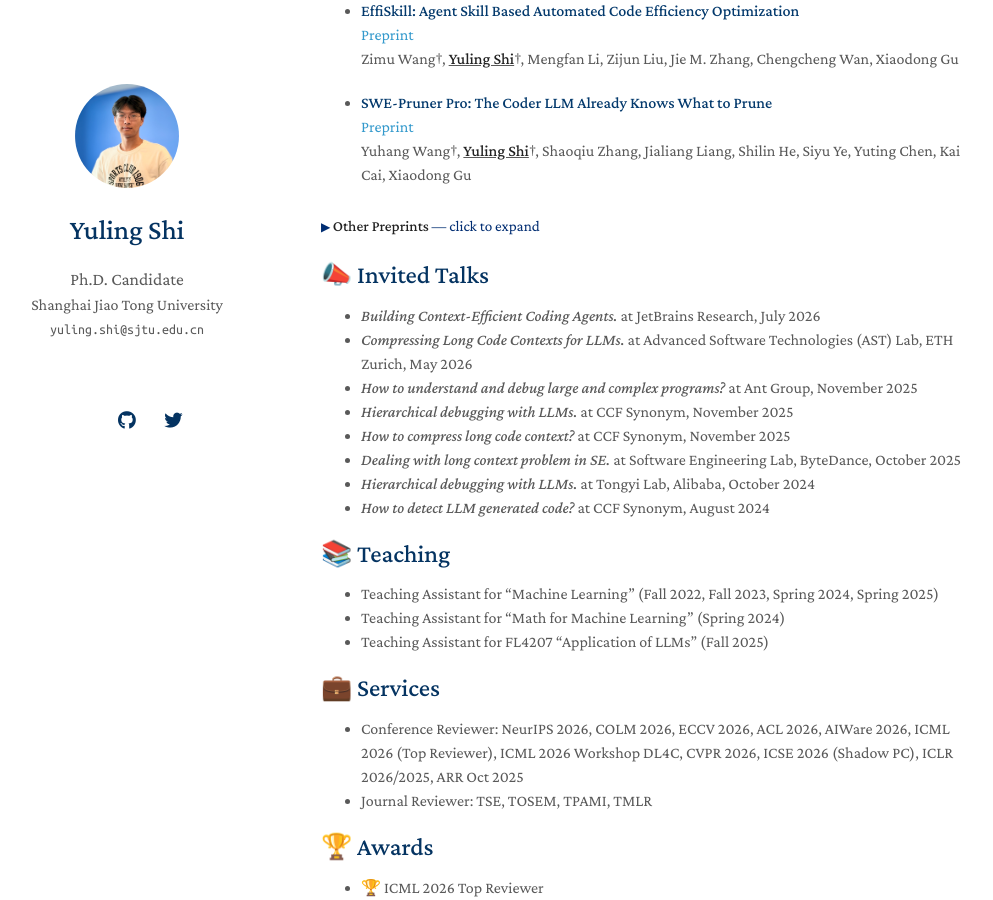
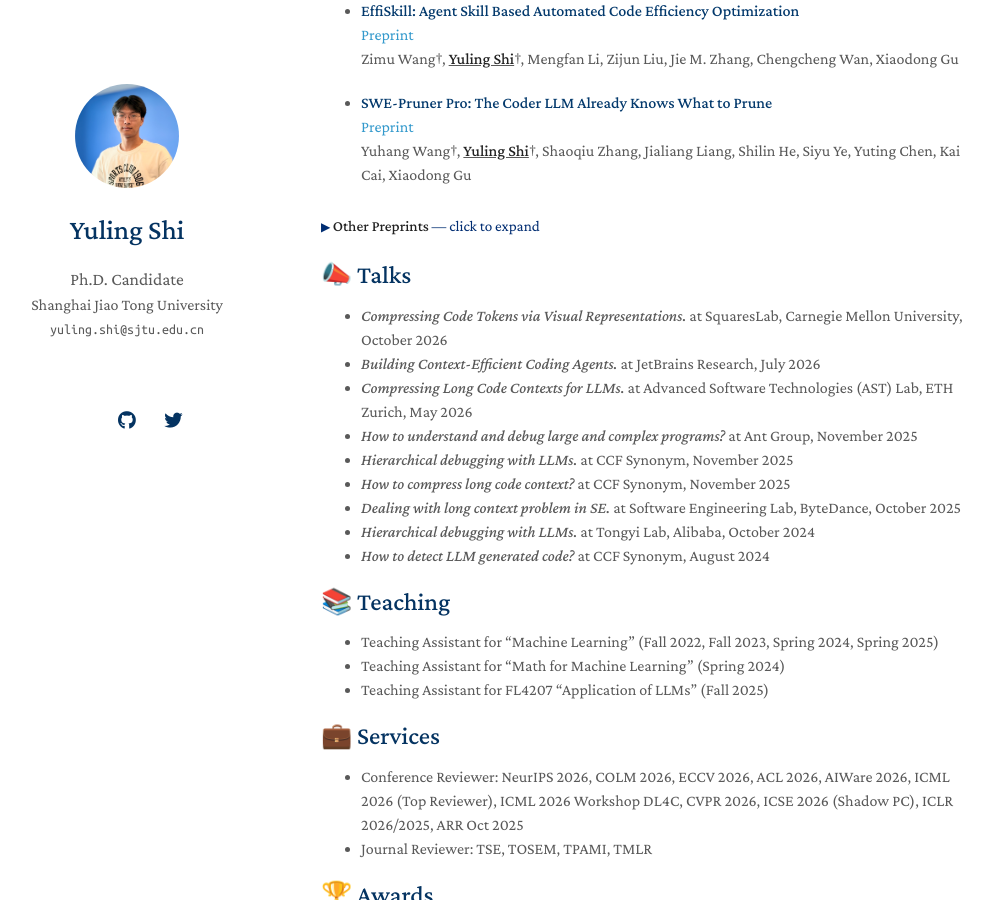
Before and after one commit to YerbaSite/YerbaSite.github.io, a Jekyll site: the page built from index.md, in a window 1280 px wide and 900 px high, scrolled down 3593 px. Shown: the whole window, without its empty margins (149-1142 px from the left). Built offline with Jekyll 4.4.1, drawn with Linux system fonts in a browser that asks for light colours; nearby versions of some CDN libraries; a style sheet for code colours, icons or effects is not loaded; our own code applies the rules of GitHub Pages for plain Markdown files.

Commit message:
Rename Invited Talks to Talks and add CMU SquaresLab talk
Co-Authored-By: Claude Opus 5.5 (1M context) <noreply@anthropic.com>
Claude-Session: https://claude.ai/code/session_01UTRCTEfbBpEDMuT3jopbKL

```diff
--- a/index.md
+++ b/index.md
@@ -463,8 +463,9 @@ My research focuses on **LLM for Code** — enabling large language models to ef
 <!-- - Research Intern at Microsoft Research, 2022.03-2022.09
   - Grateful to be advised by [Dr. Yufan Huang](https://www.microsoft.com/en-us/research/people/yufanhuang/) and [Dr. Maoquan Wang](https://scholar.google.com/citations?user=16Z7JhsAAAAJ&hl=en) to work on analyzing neural representations of code. Some of my work contributed to the following paper on EMNLP 2023. [[pdf](https://aclanthology.org/2023.emnlp-main.672/)] -->
 
-## &#x1F4E3; Invited Talks
+## &#x1F4E3; Talks
 
+- *Compressing Code Tokens via Visual Representations.* at SquaresLab, Carnegie Mellon University, October 2026
 - *Building Context-Efficient Coding Agents.* at JetBrains Research, July 2026
 - *Compressing Long Code Contexts for LLMs.* at Advanced Software Technologies (AST) Lab, ETH Zurich, May 2026
 - *How to understand and debug large and complex programs?* at Ant Group, November 2025
```
